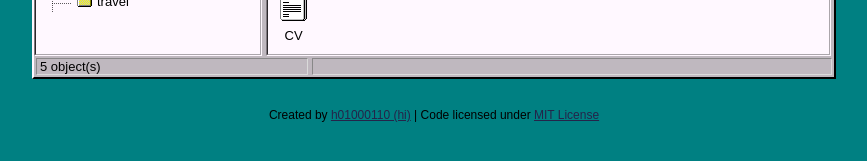
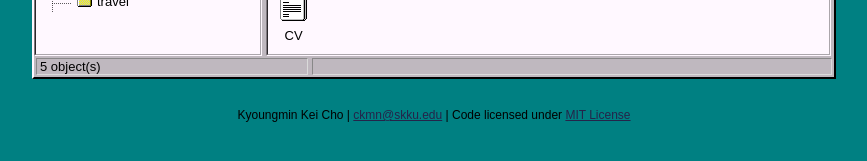
Before and after one commit to ckmzx/ckmzx.github.io, a Jekyll site: the page built from index.html, in a window 1280 px wide. Shown: the part 160-321 px from the top of the page, without its empty margins (206-1073 px from the left). Built offline with Jekyll 4.4.1, drawn with Linux system fonts in a browser that asks for light colours.

Commit message:
Update footer information in default layout

```diff
--- a/_layouts/default.html
+++ b/_layouts/default.html
@@ -92,7 +92,7 @@
 	<script src="/assets/js/001.js"></script>
 	<script src="/assets/js/002.js"></script>
 	<div class="footer">
-		<p>Created by <a href="http://github.com/h01000110" target="_blank">h01000110 (hi)</a> | Code licensed under <a href="https://github.com/h01000110/h01000110.github.io/blob/master/LICENSE" target="_blank">MIT License</a></p>
+		        <p>Kyoungmin Kei Cho | <a href="mailto:ckmn@skku.edu">ckmn@skku.edu</a> | Code licensed under <a href="https://github.com/h01000110/windows-95/blob/master/LICENSE" target="_blank">MIT License</a></p>
 	</div>
 </body>
 </html>
```
